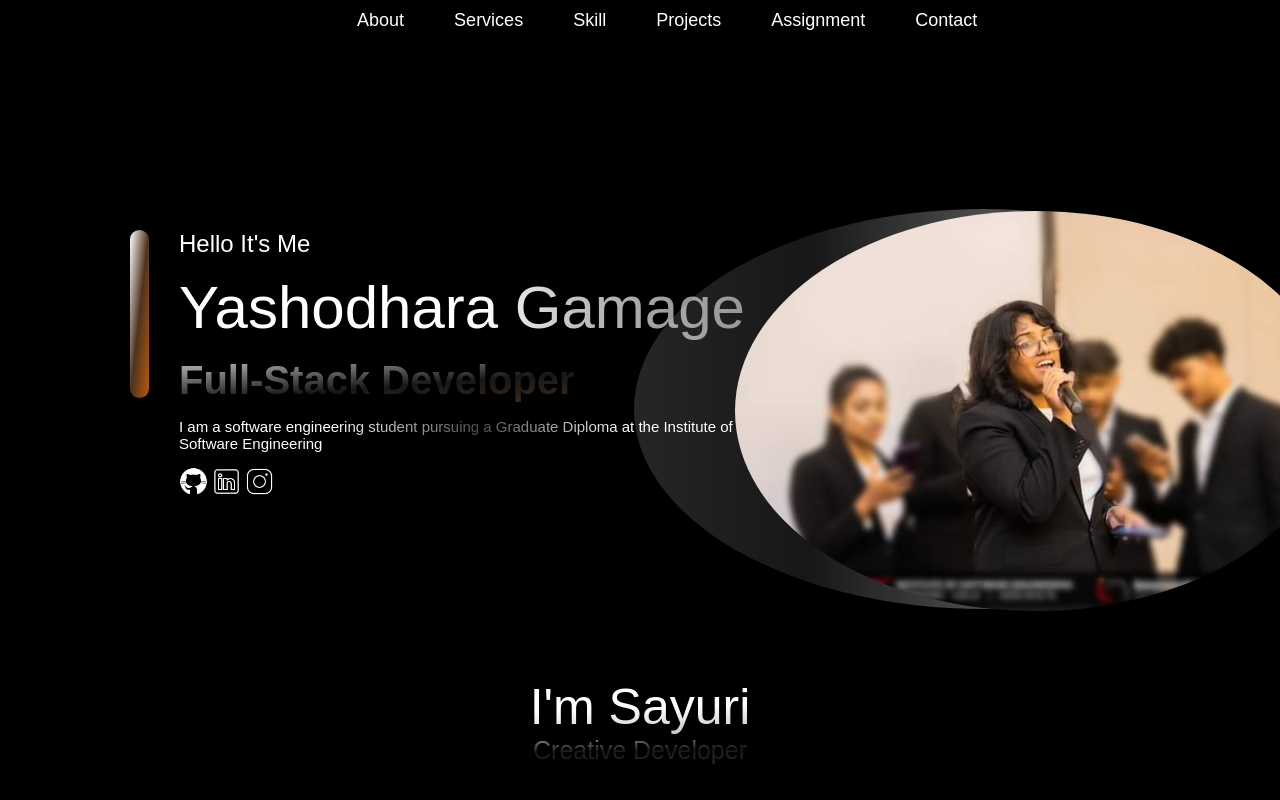
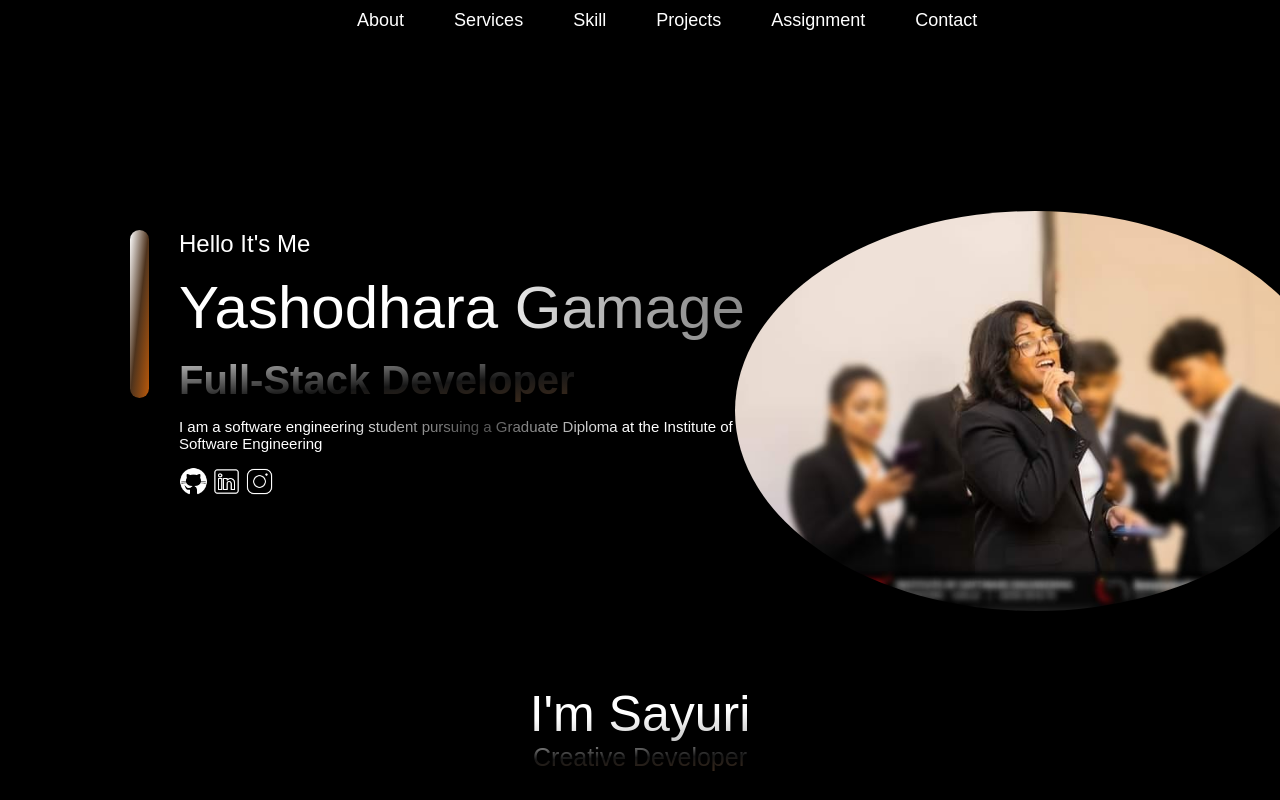
Before and after one commit to SayuriGamage/MyNewPortfolio, a plain HTML site: page index.html in a window 1280 px wide. Shown: the top 800 px of the page. Drawn offline with nearby package versions, Linux system fonts and the light colour scheme.

Commit message:
response3

```diff
--- a/assest/herosection.css
+++ b/assest/herosection.css
@@ -130,22 +130,6 @@ header>nav>ul>a{
     animation: bounceIn 3s ease-in-out;
 }
 
-#image>div {
-    background: linear-gradient(
-            to right,
-            rgba(255, 255, 255, 0.15),
-            rgba(255, 255, 255, 0.09),
-            rgba(255, 255, 255, 0.3),
-            rgba(255, 255, 255, 0.09),
-            rgb(255, 255, 255)
-    );
-    height: 400px;
-    width: 700px;
-    border-radius: 100%;
-    margin-left: 634px;
-    margin-top: -407px;
-    z-index: 50;
-}
 
 #icons a img {
     width: 29px;
@@ -282,9 +266,6 @@ header>nav>ul>a{
         margin-top: 0;
     }
 
-    #image>div{
-        visibility: hidden;
-    }
 }
 
 /* For screens of 375px and below */
@@ -314,9 +295,6 @@ header>nav>ul>a{
         margin-top: 0;
     }
 
-    #image>div{
-        visibility: hidden;
-    }
 }
 
 /* For screens of 320px and below */
@@ -346,9 +324,6 @@ header>nav>ul>a{
         margin-top: 0;
     }
 
-    #image>div{
-        visibility: hidden;
-    }
 }
 
 @media (max-width: 1024px) {
--- a/index.html
+++ b/index.html
@@ -64,7 +64,7 @@
     </div>
     <div id="image">
         <img src="assest/imeges/mainimage.jpg" alt="myimage" >
-       <div></div>
+
 
     </div>
 
```
